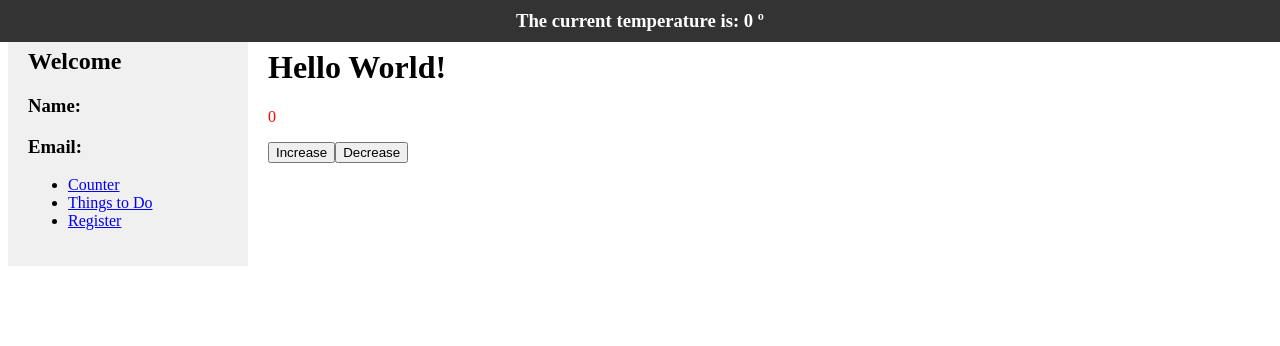
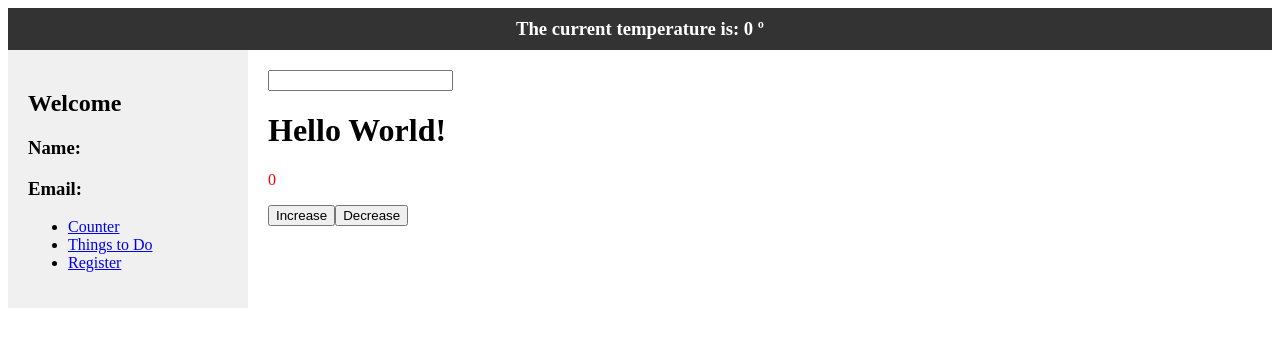
Before and after one commit to Emilio2207/project-vue, a Vue app: page /mycounter in a window 1280 px wide. Shown: the top 346 px of the page. Built offline with nearby package versions, Linux system fonts and the light colour scheme; no server answers.

Commit message:
components | children | props

```diff
--- a/src/components/Header.vue
+++ b/src/components/Header.vue
@@ -1,11 +1,18 @@
 <template>
-  <div class="header">
-    <Weather></Weather>
-  </div>
+  <div class="header">{{ messageReceived }}<Weather></Weather></div>
 </template>
 
 <script setup>
 import Weather from "./Weather.vue";
+import { defineProps, ref, watch } from "vue";
+const props = defineProps(["message"]);
+const messageReceived = ref(props.message);
+watch(
+  () => props.message,
+  (newValue) => {
+    messageReceived.value = newValue;
+  }
+);
 </script>
 
 <style scoped>
@@ -14,7 +21,6 @@ import Weather from "./Weather.vue";
   justify-content: center;
   align-items: center;
   padding: 10px 20px;
-  position: fixed;
   top: 0;
   right: 0;
   left: 0;
--- a/src/views/MainView.vue
+++ b/src/views/MainView.vue
@@ -1,8 +1,13 @@
 <template>
-  <Header></Header>
+  <Header :message="text"></Header>
   <div class="container">
     <Sidebar />
     <div class="content">
+      <input
+        type="text"
+        v-model="text"
+      />
+      {{ text }}
       <router-view></router-view>
     </div>
   </div>
@@ -11,6 +16,9 @@
 <script setup>
 import Sidebar from "../components/Sidebar.vue";
 import Header from "../components/Header.vue";
+import { ref } from "vue";
+
+const text = ref("");
 </script>
 
 <style scoped>
```
